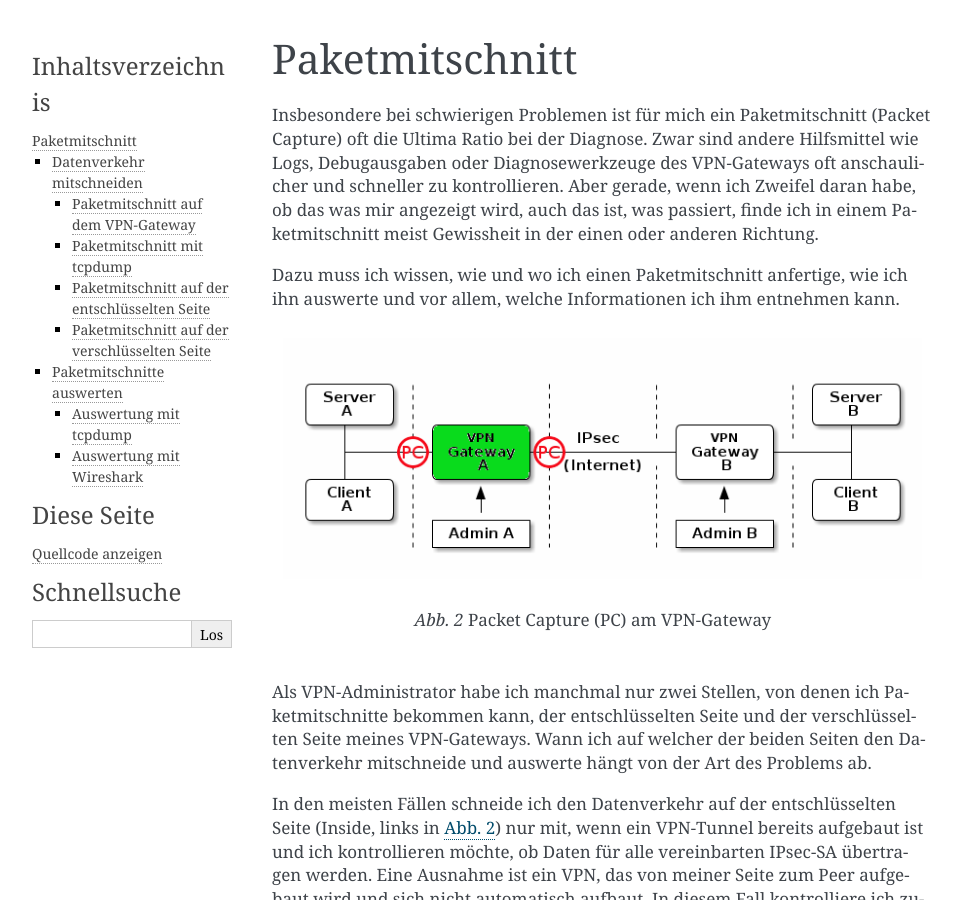
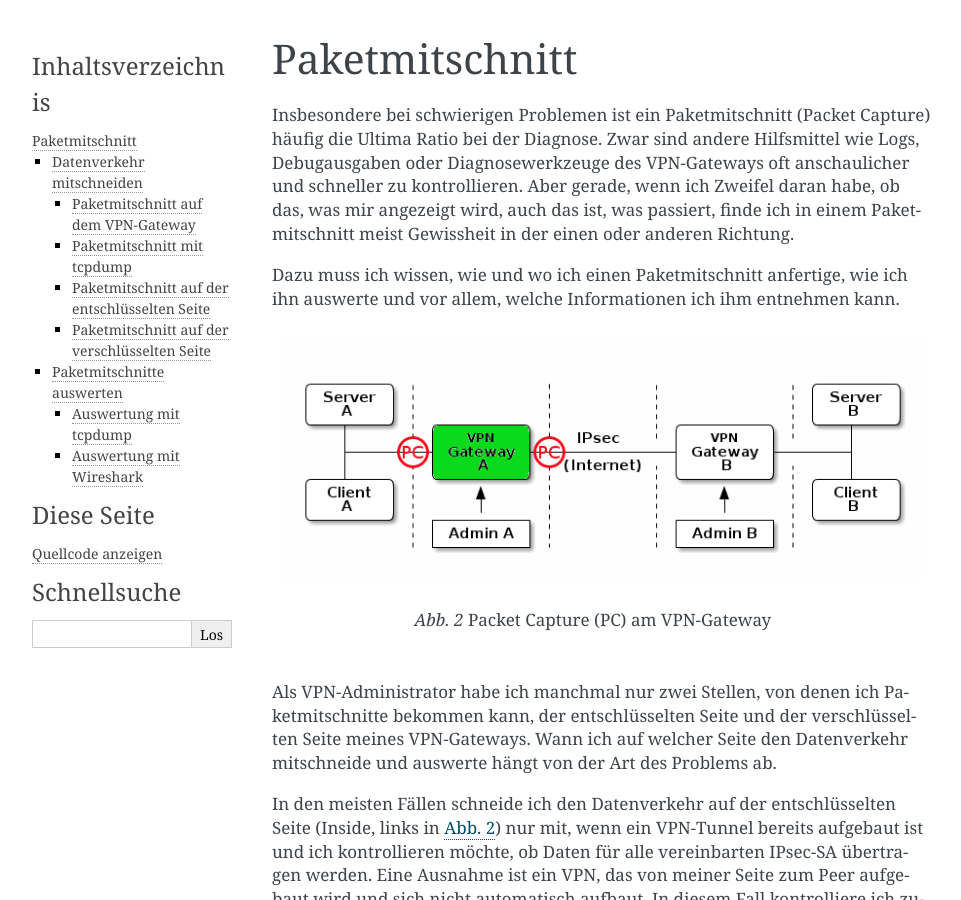
Before and after one commit to matwei-books/Fehlersuche-bei-IPsec-VPN-mit-IKEv2, a Sphinx documentation site: the page built from source/grundlagen/paketmitschnitt.rst, in a window 1280 px wide and 900 px high. Shown: the whole window, without its empty margins (148-1109 px from the left). Built offline with Sphinx 7.4.7, drawn with Linux system fonts in a browser that asks for light colours; cross-references to code outside the pages are shown as plain code; some of the changed lines change nothing that is shown; some of the changed text lies outside the part shown.

Commit message:
Text überarbeitet

```diff
--- a/source/grundlagen/paketmitschnitt.rst
+++ b/source/grundlagen/paketmitschnitt.rst
@@ -8,12 +8,12 @@
 Paketmitschnitt
 ===============
 
-Insbesondere bei schwierigen Problemen ist für mich ein Paketmitschnitt
-(Packet Capture) oft die Ultima Ratio bei der Diagnose.
+Insbesondere bei schwierigen Problemen ist ein Paketmitschnitt
+(Packet Capture) häufig die Ultima Ratio bei der Diagnose.
 Zwar sind andere Hilfsmittel wie Logs, Debugausgaben oder
 Diagnosewerkzeuge des VPN-Gateways oft anschaulicher und schneller zu
 kontrollieren.
-Aber gerade, wenn ich Zweifel daran habe, ob das was mir angezeigt wird,
+Aber gerade, wenn ich Zweifel daran habe, ob das, was mir angezeigt wird,
 auch das ist, was passiert, finde ich in einem Paketmitschnitt meist
 Gewissheit in der einen oder anderen Richtung.
 
@@ -29,7 +29,7 @@ entnehmen kann.
 Als VPN-Administrator habe ich manchmal nur zwei Stellen, von denen
 ich Paketmitschnitte bekommen kann, der entschlüsselten
 Seite und der verschlüsselten Seite meines VPN-Gateways.
-Wann ich auf welcher der beiden Seiten den Datenverkehr mitschneide und auswerte
+Wann ich auf welcher Seite den Datenverkehr mitschneide und auswerte
 hängt von der Art des Problems ab.
 
 .. index:: Inside
@@ -42,6 +42,10 @@ ist ein VPN, das von meiner Seite zum Peer aufgebaut wird und sich nicht
 automatisch aufbaut. In diesem Fall kontrolliere ich zunächst auf der
 entschlüsselten Seite, ob der Traffic überhaupt ankommt, der den Aufbau
 des VPNs auslösen soll.
+
+.. raw:: latex
+
+   \clearpage
 
 .. index:: Outside
 
@@ -237,6 +241,23 @@ Ein Filterausdruck dafür könnte in etwa so aussehen::
   net peerSideNet/mask and ( icmp or host insideAddress )
 
   net peerSideNet/mask and ( icmp or net insideNet/mask )
+
+Damit bekomme ich ICMP-Nachrichten,
+die im Netz auf meiner Seite generiert
+und zum Peer gesendet werden,
+zum Beispiel als Reaktion auf Traceroute.
+
+Bin ich an den ICMP-Nachrichten interessiert,
+die beim Peer generiert
+und zu meinem Netz gesendet werden,
+muss ich die beiden Seiten im Ausdruck vertauschen.
+
+Allerdings habe ich bei vielen VPN bemerkt,
+dass diese ICMP-Nachrichten nicht durch das VPN gehen.
+Prinzipiell sollte es möglich sein,
+dass sie das VPN passieren,
+Abschnitt :ref:`ikev2/icmp-handling:Behandlung von ICMP-Nachrichten`
+im nächsten Kapitel geht auf Details dazu ein.
 
 Paketmitschnitt auf der verschlüsselten Seite
 .............................................
```
